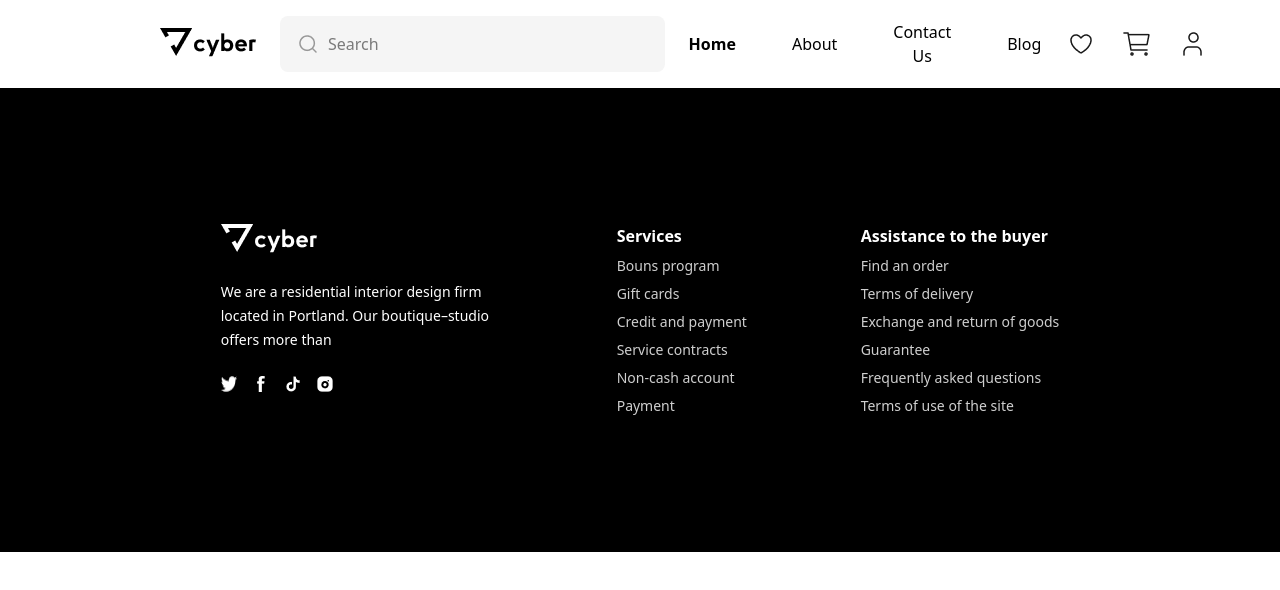
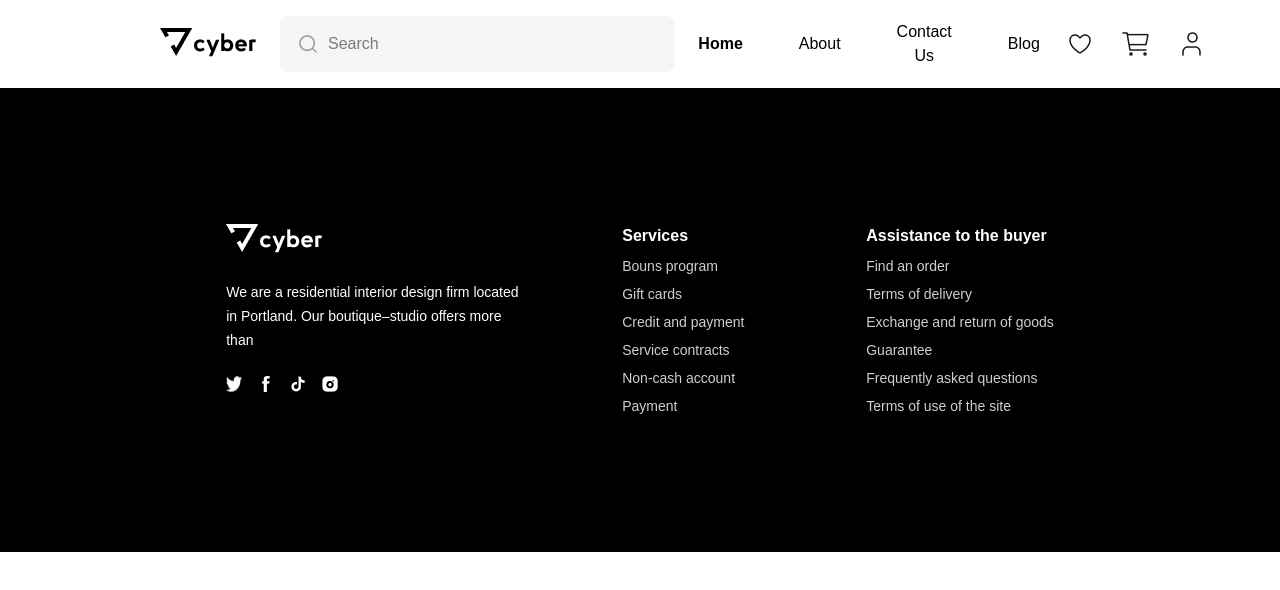
Before and after one commit to jamminP/cyber, a React (Vite) app: page / in a window 1280 px wide. Shown: the top 590 px of the page. Built offline with nearby package versions, Linux system fonts and the light colour scheme.

Commit message:
🎨 style: Noto Sans KR 폰트 @font-face 적용

```diff
--- a/src/index.css
+++ b/src/index.css
@@ -1,11 +1,19 @@
 @import "tailwindcss";
 
 @theme {
-  /* --color-mint-500: oklch(0.72 0.11 178);
-  --color-banana: oklch(0.95 0.05 100); */
   ----breakpoint-md: 768px;
 }
 
+@font-face {
+  font-family: "Noto Sans KR";
+  font-style: normal;
+  font-weight: 400;
+  font-display: swap;
+  src:
+    url("/fonts/NotoSansKR-Thin.woff2") format("font-woff2"),
+    url("/fonts/NotoSansKR-Thin.woff") format("font-woff");
+}
+
 body {
-  /* color: var(--color-mint-500); */
+  font-family: "Noto Sans KR", sans-serif;
 }
```
Also changed, not shown: src/assets/fonts/NotoSansKR-Thin.woff2 (added), 1 other file (tests, documents, lock files or other folders).
